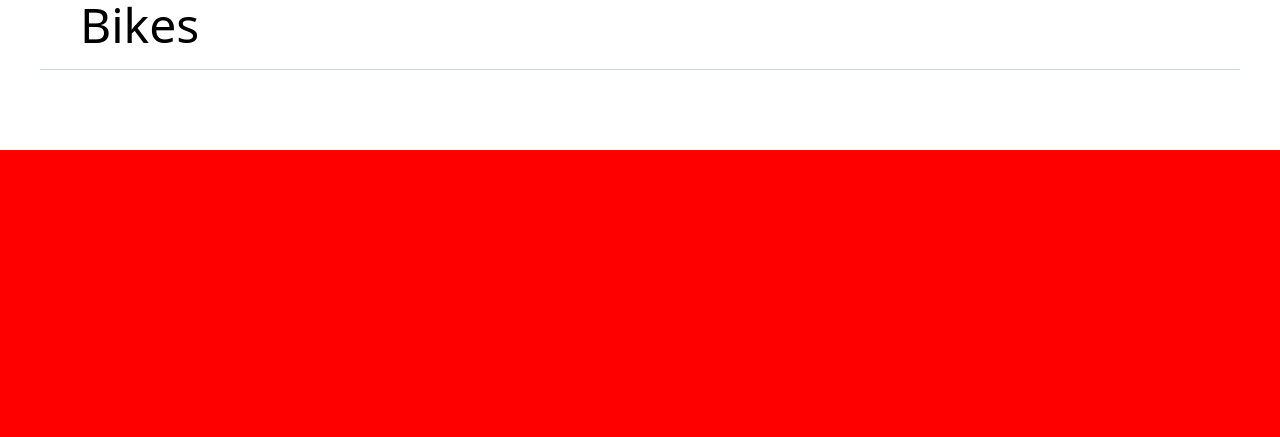
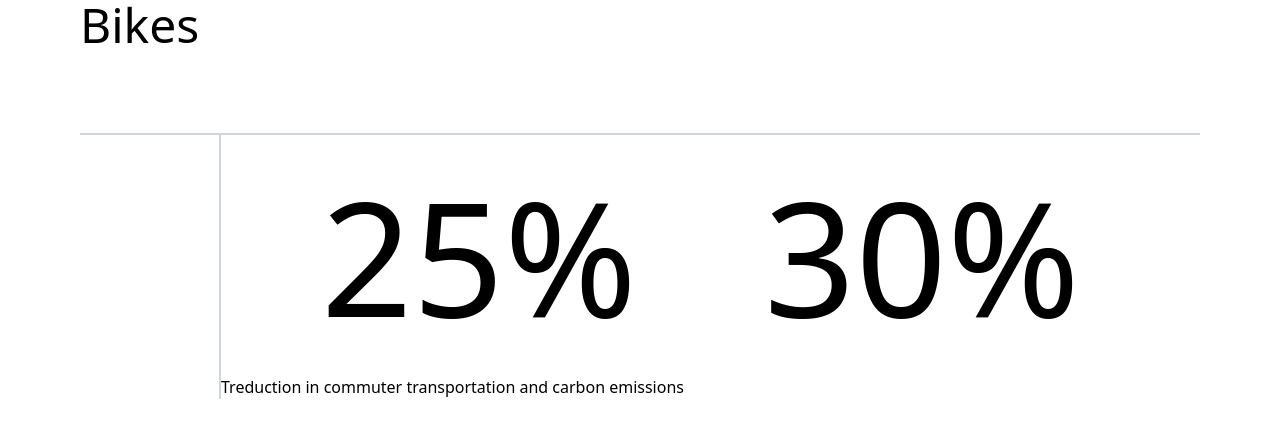
Before and after one commit to TristarMMII/DesignLeagueBikeCompanyPractice, a Next.js app: page / in a window 1280 px wide. Shown: the part 1148-1585 px from the top of the page. Before the commit the page ends 1298 px from the top, so only its background shows below. Built offline with nearby package versions, Linux system fonts and the light colour scheme.

Commit message:
Updated data section
Has horizontal line and proper big % spacing, need to do bottom text now

```diff
--- a/src/app/components/dataSection.tsx
+++ b/src/app/components/dataSection.tsx
@@ -17,10 +17,20 @@ export default function DataSection() {
             </div>
 
             {/* Horizontal line */}
-            <hr className="border-t border-gray-300 mt-4" />
+            <hr className="border-t-2 border-gray-300 mt-20 mx-10" />
+            {/* percent section */}
+            <div className="flex justify-end pr-10 mr-50">
+                {/* left line */}
+                <div className="border-l-2 border-gray-300 flex gap-20  ">
+                    <div>
+                        <div className="text-[10rem] pl-25">25%</div>
+                        <p>Treduction in commuter transportation and carbon emissions</p>
+                    </div>
 
-            {/* Vertical line */}
-            {/* <div className="absolute left-[33%] top-full mt-0.5 w-px h-16 bg-gray-300"></div> */}
+                    <div className="text-[10rem] -mr-20">30%</div>
+                </div>
+            </div>
+
         </div>
     );
 }
```
